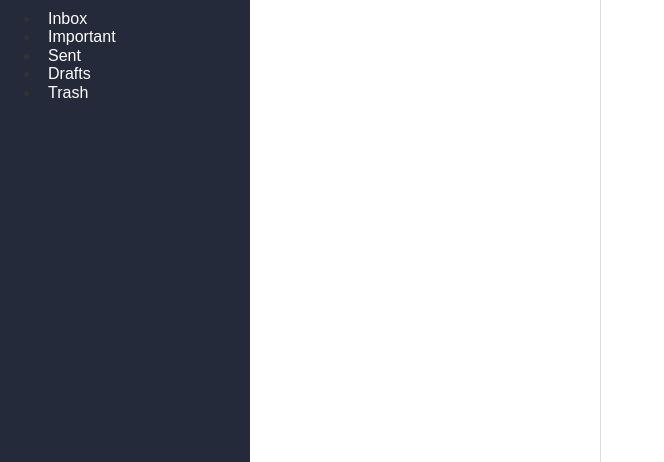
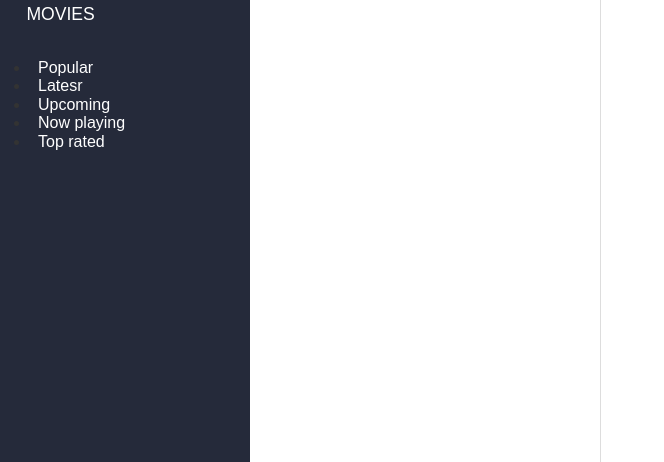
Before and after one commit to imilyutkin/movie-search-r, a website: page src/index.html in a window 1280 px wide. Shown: the part 338-800 px from the top of the page, without its empty margins (0-664 px from the left). Drawn offline with nearby package versions, Linux system fonts and the light colour scheme.

Commit message:
finished navigation

```diff
--- a/src/css/styles.css
+++ b/src/css/styles.css
@@ -55,6 +55,10 @@ a {
     display: block;
     padding: 2em 0;
 }
+#nav .submenu {
+    padding-left: 30px;
+    padding-top: 10px;
+}
 /*
  * -- NAV BAR STYLES --
  * Styling the default .pure-menu to look a little more unique.
@@ -76,6 +80,7 @@ a {
         border-bottom: none;
         font-size:110%;
         color: rgb(75, 113, 151);
+        padding-top: 10px;
     }
 
 /*
@@ -130,8 +135,8 @@ a {
 
 @media (min-width: 60em) {
     #list {
-        margin-left: -450px;
-        width:450px;
+        margin-left: -350px;
+        width:350px;
         height: 100%;
         border-right: 1px solid #ddd;
     }
--- a/src/index.html
+++ b/src/index.html
@@ -8,14 +8,19 @@
     <div id="layout" class="content pure-g">
         <div id="nav" class="pure-u">
         <div class="nav-inner">
-            <img src="https://apiary.a.ssl.fastly.net/assets/images/apiary-app-logo-1x-136bf1f4d06a3c9e.png" alt="">
+            <a id="logo" href="https://www.themoviedb.org/">
+                <img src="https://apiary.a.ssl.fastly.net/assets/images/apiary-app-logo-1x-136bf1f4d06a3c9e.png" alt="">
+            </a>
             <div class="pure-menu pure-menu-open">
-                <ul>
-                    <li><a href="#">Inbox</a></li>
-                    <li><a href="#">Important</a></li>
-                    <li><a href="#">Sent</a></li>
-                    <li><a href="#">Drafts</a></li>
-                    <li><a href="#">Trash</a></li>
+                <div>
+                    <a href="#" class="pure-menu-heading">Movies</a>
+                </div>
+                <ul class="submenu">
+                    <li><a href="#">Popular</a></li>
+                    <li><a href="#">Latesr</a></li>
+                    <li><a href="#">Upcoming</a></li>
+                    <li><a href="#">Now playing</a></li>
+                    <li><a href="#">Top rated</a></li>
                 </ul>
             </div>
         </div>
```
